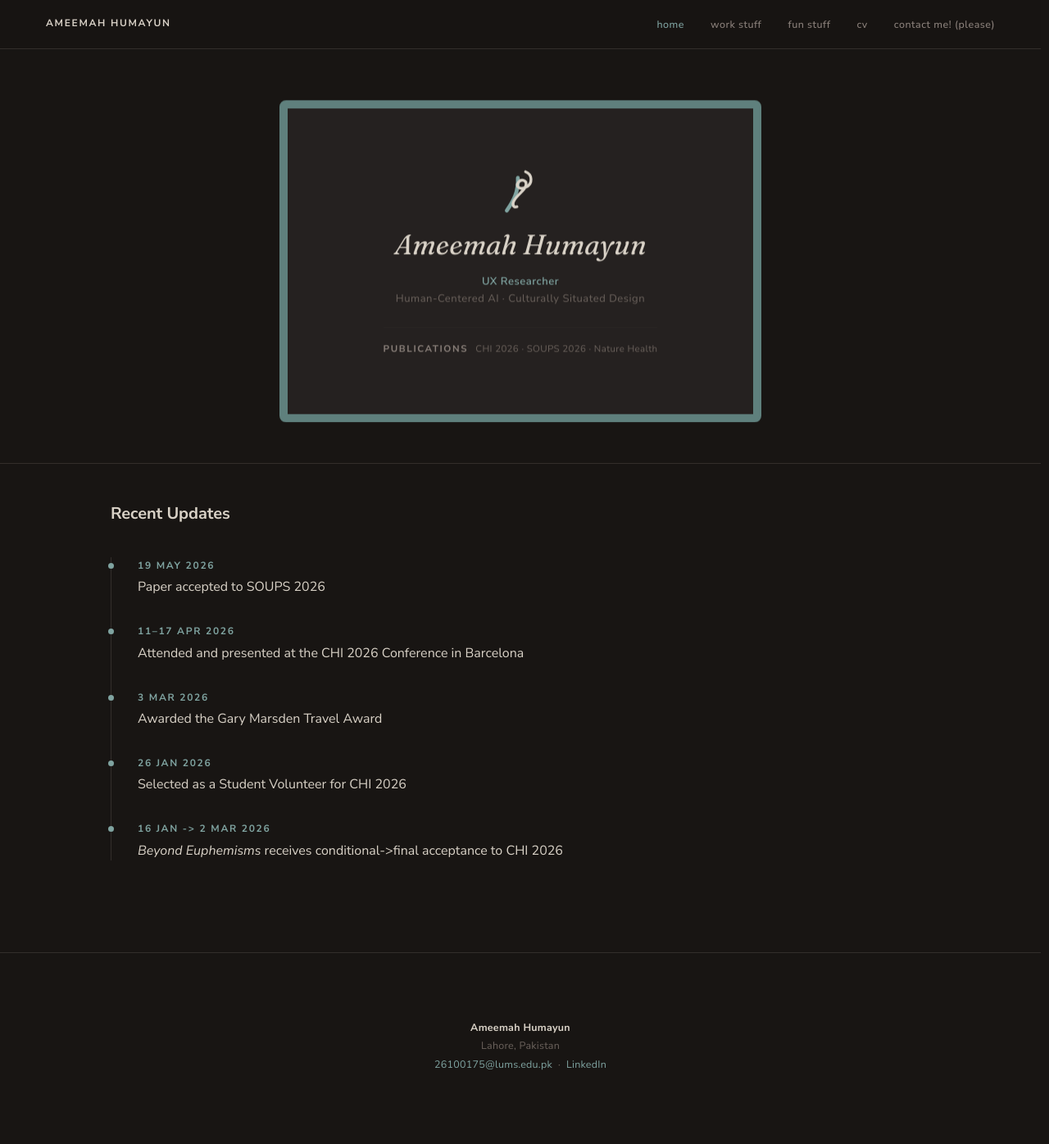
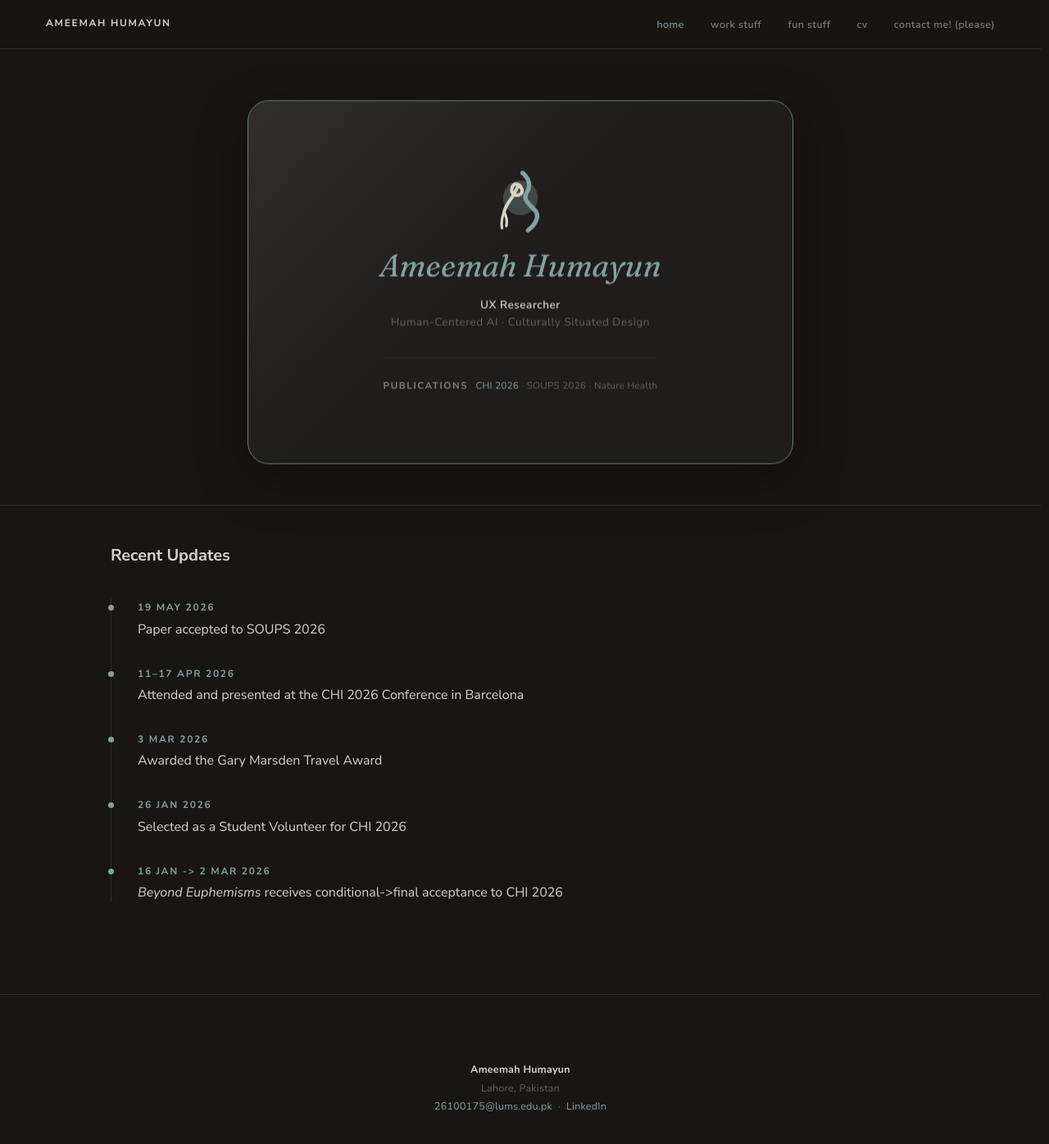
Before and after one commit to ameemahumayun/ameemahumayun.github.io, a Jekyll site: the page built from card/index.html, in a window 1280 px wide and 1400 px high. Shown: the top 1396 px of the window at 82% size. Built offline with Jekyll 4.4.1, drawn with Linux system fonts in a browser that asks for light colours.

Commit message:
Rework /card/ per feedback: glass UI, refined logo, links, more room
- Faces are now frosted glass (translucent bg + backdrop-filter blur),
  same recipe as .nav, with a thin rounded teal border and a glossy
  corner highlight, replacing the thick opaque "picture frame" look.
- Redrew the logo mark closer to the attached reference (soft blob
  behind a teal ribbon and a light calligraphic stroke that splits
  into two tapering tails), recolored for a dark card.
- CHI 2026 in Publications now links to its DOI (the only one of the
  three with a real URL — SOUPS 2026 and Nature Health stay as plain
  text since there's nothing to link them to yet).
- Email and LinkedIn are separate linked rows with small icons instead
  of one inline line.
- Added a "Currently at" row (Awaaz-e-Sehat, The National AI Hub) and
  trimmed it back out of the about paragraph to avoid repeating it.
- Card is noticeably bigger with more inner padding, and the name is
  now accent-colored.

```diff
--- a/assets/css/components.css
+++ b/assets/css/components.css
@@ -1015,10 +1015,11 @@ details[open] > .subaccordion__head .subaccordion__chev { transform: rotate(-135
    block — see card/index.html. Landscape (business-card proportions),
    floats gently at idle, flips on click/tap/Enter via the .is-flipped
    class toggled in JS (a real <button>, so keyboard activation is free).
-   Each face gets a thick "picture frame" border in the dull teal accent,
-   with generous inner padding standing in for the mat. */
+   Faces are frosted glass — same recipe as .nav (translucent bg +
+   backdrop-filter blur) — with a thin rounded teal border, not a thick
+   frame, per feedback that the frame read too heavy. */
 .biz-card-wrap {
-  width: clamp(360px, 46vw, 640px);
+  width: clamp(400px, 52vw, 720px);
   flex-shrink: 0;
 }
 .biz-card-stage,
@@ -1060,14 +1061,26 @@ details[open] > .subaccordion__head .subaccordion__chev { transform: rotate(-135
   position: absolute;
   inset: 0;
   backface-visibility: hidden;
-  border-radius: 8px;
-  border: clamp(6px, 1.4vw, 10px) solid var(--color-accent-deep);
-  background: var(--color-bg-card);
+  border-radius: 26px;
+  border: 1.5px solid var(--color-accent-deep);
+  background: rgba(37, 33, 32, 0.72);
+  backdrop-filter: blur(14px);
+  -webkit-backdrop-filter: blur(14px);
+  box-shadow: 0 20px 60px rgba(0, 0, 0, 0.35);
   box-sizing: border-box;
-  padding: var(--space-4);
+  padding: var(--space-6);
   overflow: hidden;
 }
 .biz-card__face--back { transform: rotateY(180deg); }
+/* Glossy corner highlight — sells the "mirror" glass feel beyond just blur,
+   which barely reads over the hero's flat background otherwise. */
+.biz-card__face::before {
+  content: "";
+  position: absolute;
+  inset: 0;
+  background: linear-gradient(135deg, rgba(255, 255, 255, 0.08), rgba(255, 255, 255, 0) 45%);
+  pointer-events: none;
+}
 
 /* Front: logo mark, fancy-serif name, two-line keywords, publications. */
 .biz-card__face--front {
@@ -1078,29 +1091,30 @@ details[open] > .subaccordion__head .subaccordion__chev { transform: rotate(-135
   gap: var(--space-2);
   text-align: center;
 }
-.biz-card__logo { width: clamp(36px, 5vw, 52px); height: auto; }
+.biz-card__logo { width: clamp(46px, 6vw, 66px); height: auto; }
+.biz-card__logo .biz-card__logo-blob { fill: var(--color-accent); opacity: 0.32; }
 .biz-card__logo .biz-card__logo-ribbon { stroke: var(--color-accent); }
 .biz-card__logo .biz-card__logo-mark { stroke: var(--color-text-strong); }
 .biz-card__name-fancy {
   font-family: var(--font-display);
   font-style: italic;
-  font-size: clamp(22px, 3.4vw, 34px);
-  color: var(--color-text-strong);
+  font-size: clamp(24px, 3.6vw, 38px);
+  color: var(--color-accent);
   line-height: 1.1;
 }
 .biz-card__keywords {
-  font-size: clamp(11px, 1.4vw, 13px);
+  font-size: clamp(11px, 1.4vw, 13.5px);
   letter-spacing: 0.04em;
   color: var(--color-text-mute);
   line-height: 1.6;
 }
 .biz-card__keywords-line:first-child {
-  color: var(--color-accent);
+  color: var(--color-text-strong);
   font-weight: var(--weight-semibold);
 }
 .biz-card__pubs {
-  margin-top: var(--space-1);
-  padding-top: var(--space-2);
+  margin-top: var(--space-2);
+  padding-top: var(--space-3);
   border-top: 1px solid var(--color-border-soft);
   font-size: clamp(10px, 1.2vw, 11.5px);
   letter-spacing: 0.03em;
@@ -1113,16 +1127,18 @@ details[open] > .subaccordion__head .subaccordion__chev { transform: rotate(-135
   color: var(--color-text-soft);
   margin-right: 6px;
 }
+.biz-card__pubs a { color: var(--color-accent); }
+.biz-card__pubs a:hover { color: var(--color-text-strong); }
 
 /* Back: photo (margined by the face's own padding) beside the about text. */
-.biz-card__face--back { display: flex; align-items: center; gap: var(--space-4); }
+.biz-card__face--back { display: flex; align-items: center; gap: var(--space-5); }
 .biz-card__photo2 {
   height: 100%;
   width: auto;
-  max-width: 40%;
+  max-width: 38%;
   aspect-ratio: 3 / 4;
   object-fit: cover;
-  border-radius: 6px;
+  border-radius: 14px;
   flex-shrink: 0;
 }
 .biz-card__about {
@@ -1130,7 +1146,7 @@ details[open] > .subaccordion__head .subaccordion__chev { transform: rotate(-135
   min-width: 0;
   display: flex;
   flex-direction: column;
-  gap: var(--space-2);
+  gap: var(--space-3);
 }
 .biz-card__about p {
   font-size: clamp(11.5px, 1.5vw, 13.5px);
@@ -1138,21 +1154,42 @@ details[open] > .subaccordion__head .subaccordion__chev { transform: rotate(-135
   color: var(--color-text);
   margin: 0;
 }
+.biz-card__current {
+  font-size: clamp(10px, 1.2vw, 11.5px);
+  color: var(--color-text-mute);
+}
+.biz-card__current-label {
+  text-transform: uppercase;
+  letter-spacing: var(--tracking-wider);
+  font-weight: var(--weight-bold);
+  color: var(--color-text-soft);
+  margin-right: 6px;
+}
 .biz-card__contact {
-  font-size: clamp(10.5px, 1.3vw, 12px);
-  color: var(--color-text-mute);
+  display: flex;
+  flex-direction: column;
+  gap: 6px;
   padding-top: var(--space-2);
   border-top: 1px solid var(--color-border-soft);
 }
-.biz-card__contact a { color: var(--color-accent); }
+.biz-card__contact a {
+  display: inline-flex;
+  align-items: center;
+  gap: 8px;
+  font-size: clamp(10.5px, 1.3vw, 12px);
+  color: var(--color-accent);
+}
+.biz-card__contact a:hover { color: var(--color-text-strong); }
+.biz-card__contact svg { width: 14px; height: 14px; flex-shrink: 0; stroke: currentColor; }
 
 @media (max-width: 768px) {
-  .biz-card-wrap { width: min(440px, 100%); order: -1; }
+  .biz-card-wrap { width: min(480px, 100%); order: -1; }
 }
 @media (max-width: 480px) {
-  .biz-card { aspect-ratio: 0.82 / 1; }
-  .biz-card__face { padding: var(--space-3); }
+  .biz-card { aspect-ratio: 0.8 / 1; }
+  .biz-card__face { padding: var(--space-4); border-radius: 20px; }
   .biz-card__face--back { flex-direction: column; text-align: center; }
+  .biz-card__contact a { align-self: center; }
   .biz-card__photo2 { height: auto; width: 68px; max-width: none; aspect-ratio: 1 / 1; border-radius: 50%; }
   .biz-card__pubs { display: none; }
 }
--- a/card/index.html
+++ b/card/index.html
@@ -17,8 +17,11 @@ description: Mixed-methods UX researcher working on human-centered AI for health
 
             <div class="biz-card__face biz-card__face--front">
               <svg class="biz-card__logo" viewBox="0 0 100 120" fill="none" xmlns="http://www.w3.org/2000/svg" aria-hidden="true">
-                <path class="biz-card__logo-ribbon" d="M18 105 C 34 82, 46 60, 44 28" stroke-width="9" stroke-linecap="round"/>
-                <path class="biz-card__logo-mark" d="M62 14 C 78 20, 80 42, 63 50 C 48 57, 38 49, 45 39 C 52 30, 66 33, 63 46 C 61 57, 45 66, 36 80 C 30 89, 32 99, 42 96" stroke-width="6.5" stroke-linecap="round" stroke-linejoin="round"/>
+                <path class="biz-card__logo-blob" d="M50 18 C 68 18, 82 32, 82 50 C 82 68, 68 82, 50 82 C 32 82, 18 68, 18 50 C 18 32, 32 18, 50 18 Z"/>
+                <path class="biz-card__logo-ribbon" d="M54 4 C 66 14, 70 28, 62 40 C 54 52, 64 60, 76 72 C 86 82, 80 98, 64 110" stroke-width="8" stroke-linecap="round"/>
+                <path class="biz-card__logo-mark" d="M50 28 C 44 22, 35 24, 34 34 C 33 44, 42 48, 49 44 C 56 40, 54 30, 46 28 C 42 34, 40 42, 34 50 C 28 58, 22 66, 20 76" stroke-width="6" stroke-linecap="round" stroke-linejoin="round"/>
+                <path class="biz-card__logo-mark" d="M20 76 C 16 86, 14 96, 16 106" stroke-width="5" stroke-linecap="round"/>
+                <path class="biz-card__logo-mark" d="M20 76 C 24 84, 26 94, 24 102" stroke-width="5" stroke-linecap="round"/>
               </svg>
               <div class="biz-card__name-fancy">Ameemah Humayun</div>
               <div class="biz-card__keywords">
@@ -27,16 +30,35 @@ description: Mixed-methods UX researcher working on human-centered AI for health
               </div>
               <div class="biz-card__pubs">
                 <span class="biz-card__pubs-label">Publications</span>
-                CHI 2026 &middot; SOUPS 2026 &middot; Nature Health
+                <a href="https://doi.org/10.1145/3772318.3791315" target="_blank" rel="noopener">CHI 2026</a> &middot; SOUPS 2026 &middot; Nature Health
               </div>
             </div>
 
             <div class="biz-card__face biz-card__face--back">
               <img class="biz-card__photo2" src="{{ '/assets/images/me.jpg' | relative_url }}" alt="Portrait of Ameemah Humayun" width="600" height="802">
               <div class="biz-card__about">
-                <p>hi! welcome to my space :) i'm a mixed-methods UX researcher working at the intersection of human-centered AI and healthcare, focused on culturally situated design in sensitive, high-stakes contexts. i graduated with a BSc in CS from LUMS in june 2026 and am currently working at Awaaz-e-Sehat and The National AI Hub.</p>
+                <p>hi! welcome to my space :) i'm a mixed-methods UX researcher working at the intersection of human-centered AI and healthcare, focused on culturally situated design in sensitive, high-stakes contexts. i graduated with a BSc in CS from LUMS in june 2026.</p>
+                <div class="biz-card__current">
+                  <span class="biz-card__current-label">Currently at</span>
+                  Awaaz-e-Sehat &middot; The National AI Hub
+                </div>
                 <div class="biz-card__contact">
-                  ameemah.humayun@gmail.com &middot; <a href="{{ site.linkedin }}" target="_blank" rel="noopener">LinkedIn</a>
+                  <a href="mailto:ameemah.humayun@gmail.com">
+                    <svg viewBox="0 0 24 24" fill="none" xmlns="http://www.w3.org/2000/svg" aria-hidden="true">
+                      <rect x="3" y="5" width="18" height="14" rx="2" stroke-width="1.6"/>
+                      <path d="M4 7l8 6 8-6" stroke-width="1.6" stroke-linecap="round" stroke-linejoin="round"/>
+                    </svg>
+                    ameemah.humayun@gmail.com
+                  </a>
+                  <a href="{{ site.linkedin }}" target="_blank" rel="noopener">
+                    <svg viewBox="0 0 24 24" fill="none" xmlns="http://www.w3.org/2000/svg" aria-hidden="true">
+                      <rect x="3" y="3" width="18" height="18" rx="4" stroke-width="1.6"/>
+                      <circle cx="8" cy="8.5" r="1" fill="currentColor" stroke="none"/>
+                      <path d="M8 11v6" stroke-width="1.6" stroke-linecap="round"/>
+                      <path d="M12 17v-3.2c0-1.5 1-2.3 2.2-2.3S16 12.3 16 13.8V17" stroke-width="1.6" stroke-linecap="round" stroke-linejoin="round"/>
+                    </svg>
+                    LinkedIn
+                  </a>
                 </div>
               </div>
             </div>
```
